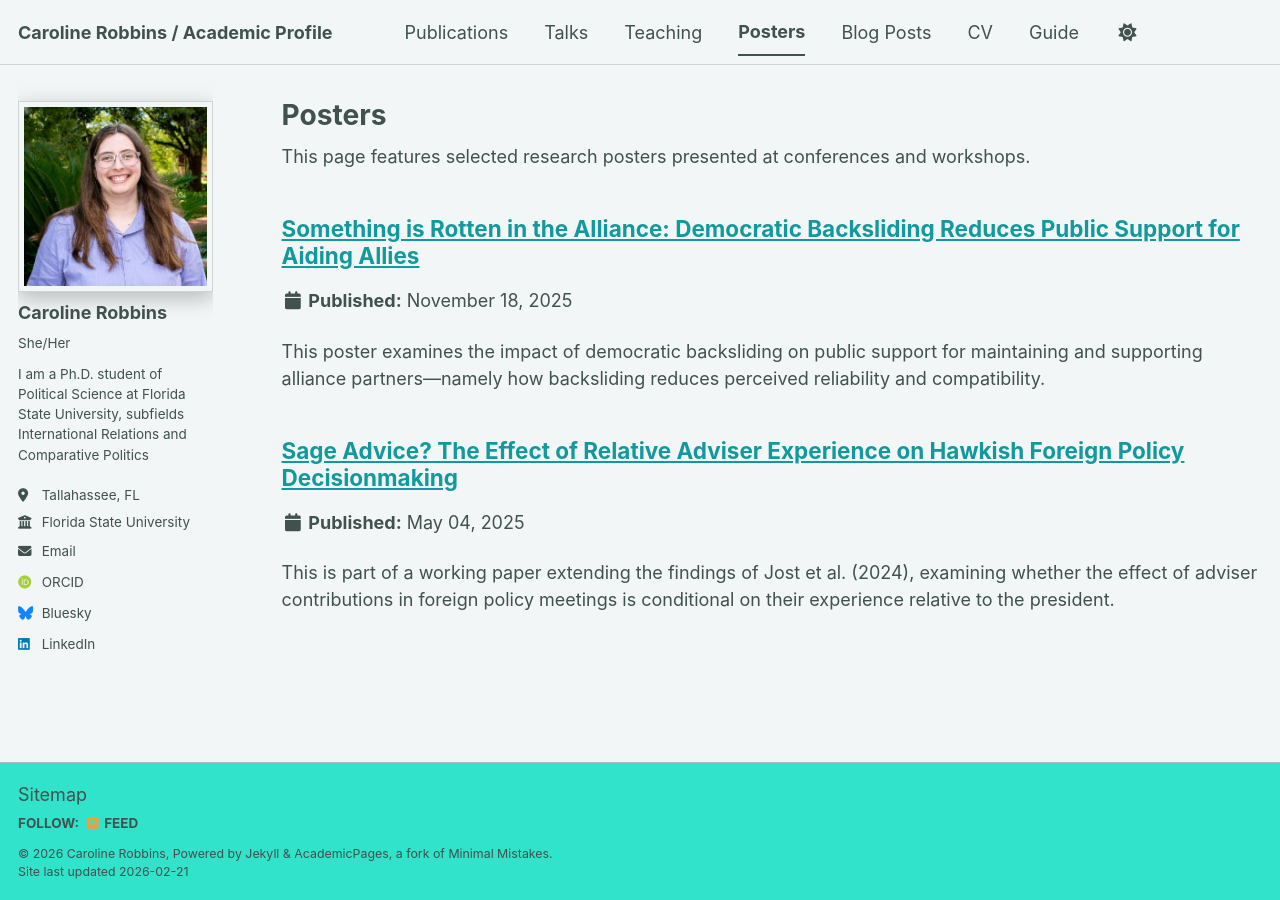
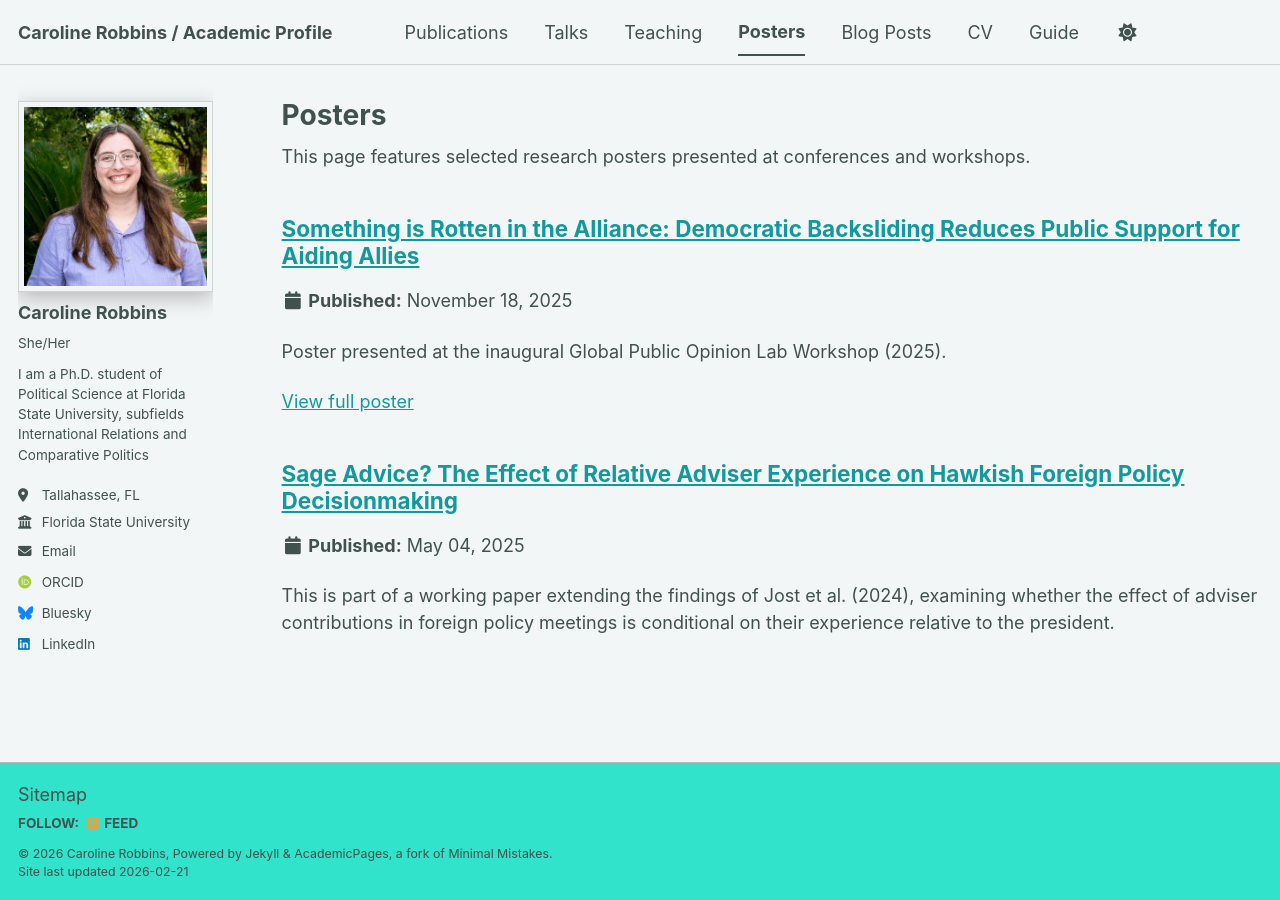
Before and after one commit to crobbinsphd/crobbinsphd.github.io, a Jekyll site: the page built from _pages/posters.html, in a window 1280 px wide. Built offline with Jekyll 4.4.1, drawn with Linux system fonts in a browser that asks for light colours; some web fonts are replaced; a script bundle is joined from its source files by our own code; library files that are not in the unit come from our copies.

Commit message:
Update posters-2.md

```diff
--- a/_posters/posters-2.md
+++ b/_posters/posters-2.md
@@ -3,8 +3,12 @@ title: "Something is Rotten in the Alliance: Democratic Backsliding Reduces Publ
 collection: posters
 date: 2025-11-18
 venue: "Global Public Opinion Lab Workshop (2025)"
-poster_image: /files/gpol2025.jpg
-poster_pdf: /files/gpol2025.jpg
+paperurl: "/files/gpol2025.jpg"
+header:
+  teaser: gpol2025.jpg
+excerpt: "Poster presented at the inaugural Global Public Opinion Lab Workshop (2025)."
 ---
 
+/images/gpol2025.jpg
+
 This poster examines the impact of democratic backsliding on public support for maintaining and supporting alliance partners—namely how backsliding reduces perceived reliability and compatibility.
```
